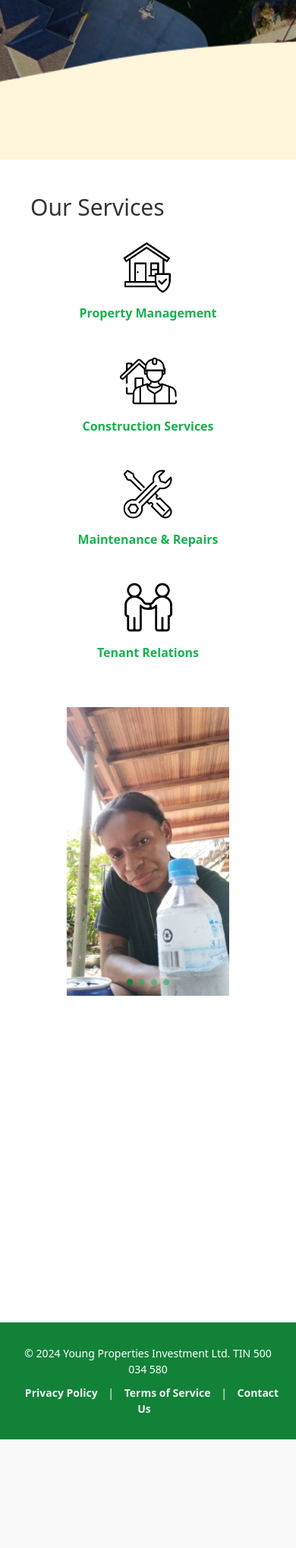
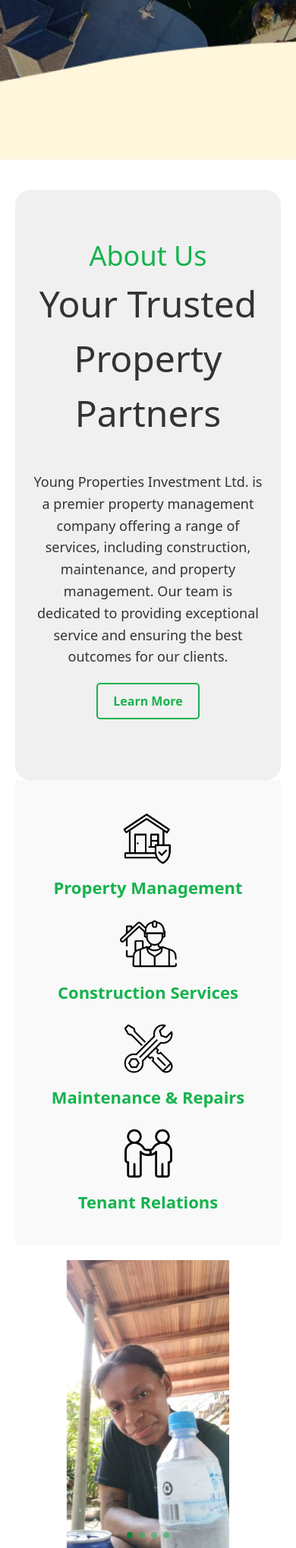
Before and after one commit to freddyoung/render-flask-deployment, a Flask app: page / in a window 390 px wide. Shown: the part 634-2672 px from the top of the page at 76% size. Before the commit the page ends 2529 px from the top, so only its background shows below. Run offline with Flask 3, Linux system fonts and the light colour scheme.

Commit message:
Updated About and Services-icon section on home page

```diff
--- a/static/css/styles.css
+++ b/static/css/styles.css
@@ -406,29 +406,132 @@ footer p {
         background-color: #16b34d;
     }
 }
-
-
-.services-overview {
-    text-align: center;
-    padding: 40px 0;
-    margin-top: -20px;
+/* General About Section Styling */
+.about-section {
+    padding: 60px 20px;
+    background-color: #f0f0f0;
+    border-radius: 20px;
 }
 
-.services-overview h2 {
+.about-content {
+    display: flex;
+    justify-content: space-between;
+    align-items: flex-start;
+    max-width: 1200px;
+    margin: 0 auto;
+    flex-wrap: wrap; /* Allows wrapping on smaller screens */
+}
+
+.about-left, .about-right {
+    flex: 1;
+    padding: 10px;
+}
+
+/* Styling for Heading and Subheading */
+.about-left h2 {
+    font-size: 36px;
+    color: #16b34d;
+}
+
+.about-left h3 {
+    font-size: 48px;
+    color: #333;
     margin-bottom: 20px;
+}
+
+/* Styling for Paragraph */
+.about-right p {
+    font-size: 18px;
+    line-height: 1.6;
+    color: #333;
+    margin-bottom: 20px;
+}
+
+/* Button Styling */
+.btn-learn-more {
+    display: inline-block;
+    padding: 10px 20px;
+    background-color: transparent;
+    border: 2px solid #16b34d;
+    color: #16b34d;
+    text-decoration: none;
+    font-weight: bold;
+    border-radius: 5px;
+    transition: background-color 0.3s ease, color 0.3s ease;
+}
+
+.btn-learn-more:hover {
+    background-color: #16b34d;
+    color: white;
+}
+
+/* Mobile View */
+@media (max-width: 768px) {
+    .about-content {
+        flex-direction: column; /* Stack everything vertically */
+        text-align: center; /* Center content */
+    }
+
+    .about-left, .about-right {
+        padding: 0; /* Remove unnecessary padding */
+        margin-bottom: 20px; /* Add space between sections */
+        width: 100%; /* Ensure full width in mobile */
+    }
+
+    .btn-learn-more {
+        margin: 0 auto; /* Center the button */
+        display: inline-block;
+    }
+}
+
+/* General Services Overview Styling */
+.services-overview {
+    padding: 40px 0;
+    background-color: #f9f9f9;
+}
+
+.services-content {
+    display: flex;
+    justify-content: space-between;
+    align-items: center;
+    max-width: 1200px;
+    margin: 0 auto;
+    flex-wrap: wrap; /* Allows wrapping on smaller screens */
+    text-align: left;
+}
+
+/* Left side: Heading and subheading */
+.services-right {
+    flex: 1;
+    padding-right: 20px;
+}
+
+.services-left h2 {
     font-size: 30px;
+    color: #16b34d;
+    font-weight: 500;
+    margin-bottom: 10px;
+}
+
+.services-left h3 {
+    font-size: 24px;
     color: #333;
-    margin-top: -20px;
+    margin-bottom: 20px;
+}
+
+/* Right side: Service icons */
+.services-right {
+    flex: 1;
+    padding-left: 20px;
 }
 
 .services-list {
     display: flex;
     justify-content: space-around;
     align-items: center;
-    flex-wrap: wrap;
+    flex-wrap: wrap; /* Icons wrap if space is insufficient */
     gap: 40px; /* Spacing between services */
     text-align: center;
-
 }
 
 .service-item {
@@ -440,7 +543,6 @@ footer p {
     opacity: 0;
     transform: translateY(20px);
     transition: opacity 0.6s ease-out, transform 0.6s ease-out;
-
 }
 
 .service-item.show {
@@ -454,12 +556,13 @@ footer p {
     margin-bottom: 10px;
     transition: transform 0.3s ease;
 }
+
 .service-item:hover img {
     transform: scale(1.1);
 }
 
 .service-item p {
-    font-size: 16px;
+    font-size: 22px;
     font-weight: bold;
     color: #16b34d;
     margin: 0;
@@ -468,6 +571,33 @@ footer p {
 .service-item:hover p {
     color: #138d3e; /* Darker green on hover */
 }
+
+/* Mobile View */
+@media (max-width: 768px) {
+    .services-content {
+        flex-direction: column; /* Stack the heading and icons vertically */
+        text-align: center; /* Center-align content */
+    }
+
+    .services-left, .services-right {
+        width: 100%;
+        padding: 0;
+    }
+
+    .services-list {
+        justify-content: center; /* Center the icons */
+        gap: 20px;
+    }
+
+    .service-item {
+        width: 100%; /* Ensure the icons wrap properly on mobile */
+    }
+
+    .services-left h2, .services-left h3 {
+        margin-bottom: 20px;
+    }
+}
+
 
 /* Ensure the Swiper container has a relative position */
 .swiper-container {
--- a/templates/index.html
+++ b/templates/index.html
@@ -3,10 +3,35 @@
 {% block title %}Home - Property Management{% endblock %}
 
 {% block content %}
+<section class="about-section">
+    <div class="about-content">
+        <!-- Left container: Heading, subheading, and button -->
+        <div class="about-left">
+            <h2>About Us</h2>
+            <h3>Your Trusted Property Partners</h3>
+        </div>
+
+        <!-- Right container: Brief company paragraph -->
+        <div class="about-right">
+            <p>Young Properties Investment Ltd. is a premier property management company offering a range of services, including construction, maintenance, and property management. Our team is dedicated to providing exceptional service and ensuring the best outcomes for our clients.</p>
+            <a href="{{ url_for('about') }}" class="btn-learn-more">Learn More</a> <!-- Button moved under heading -->
+
+        </div>
+    </div>
+</section>
+
+
+
 <!-- Services Overview Section with Icons -->
 <section class="services-overview">
-    <div class="container">
-        <h2>Our Services</h2>
+    <div class="services-content">
+        <!-- Left side: Heading and subheading -->
+        <div class="services-left">
+
+        </div>
+
+        <!-- Right side: Services icons -->
+        <div class="services-right">
             <div class="services-list">
                 <a href="{{ url_for('services') }}" class="service-item">
                     <img src="{{ url_for('static', filename='images/manage.png') }}" alt="Property Management">
@@ -26,7 +51,9 @@
                 </a>
             </div>
         </div>
+    </div>
 </section>
+
 
 <section class="swiper-container">
     <div class="swiper-wrapper">
```
Lines whose indentation alone changed are shown as unchanged.
